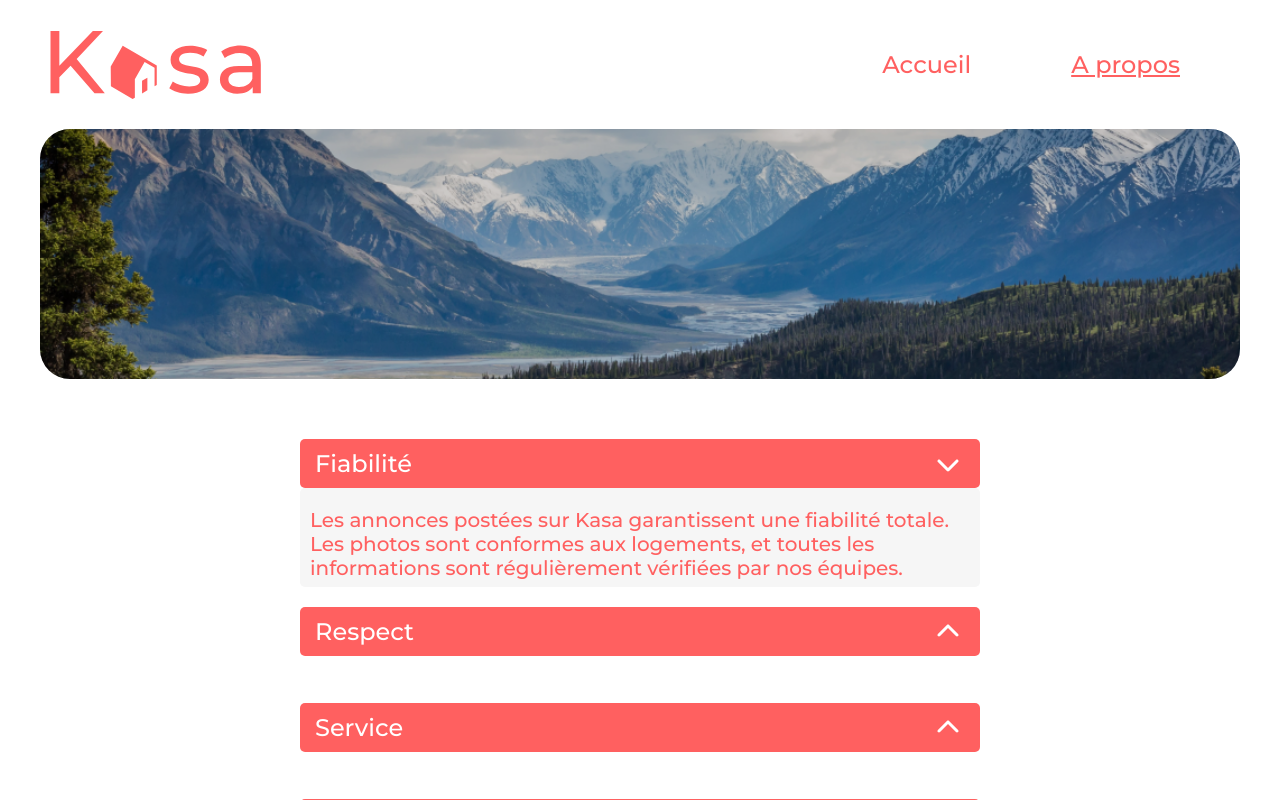
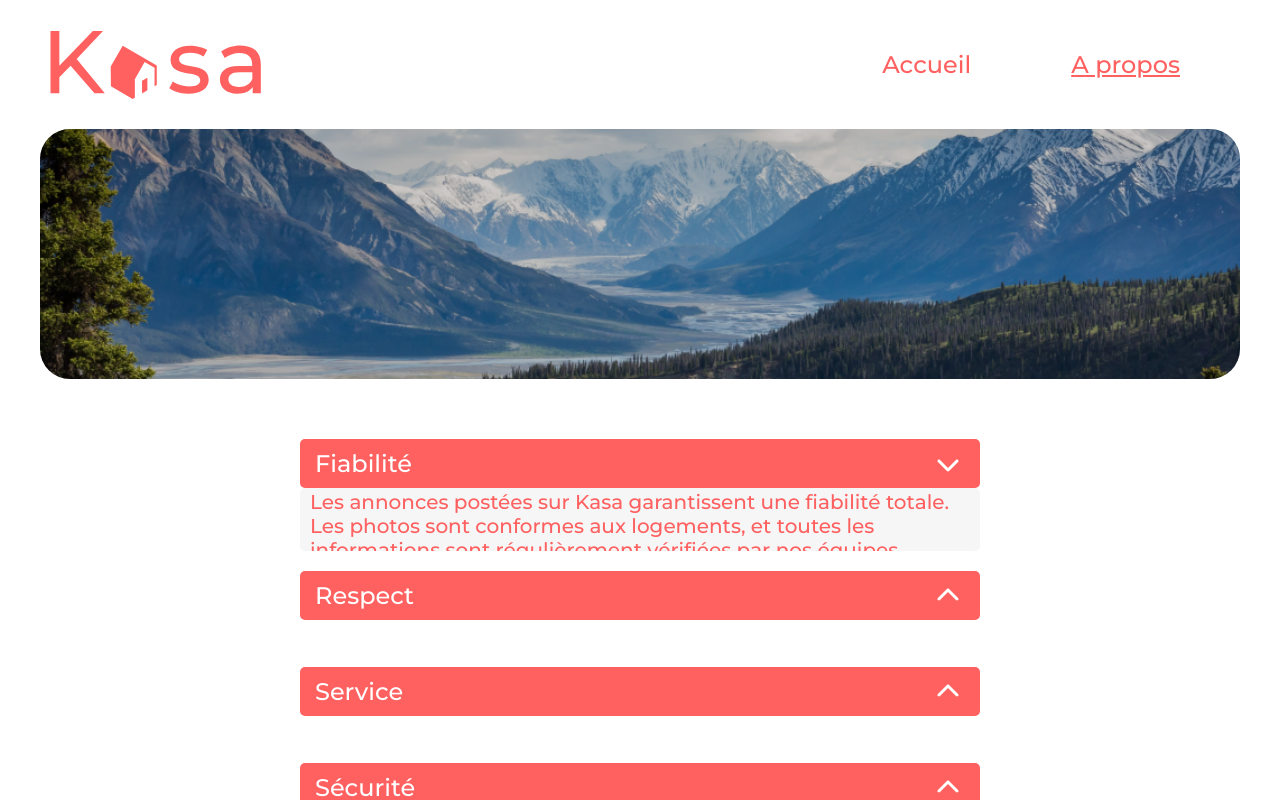
Before and after one commit to ShumiFr/Kasa, a React (Create React App) app: page /about in a window 1280 px wide. Both pictures are taken after a click on the element "Fiabilité". Shown: the top 800 px of the page. Built offline with nearby package versions, Linux system fonts and the light colour scheme.

Commit message:
Lissage de l'animation de la collapse

```diff
--- a/src/components/Collapse.js
+++ b/src/components/Collapse.js
@@ -1,13 +1,18 @@
-import React, { useState } from "react";
+import React, { useState, useRef } from "react";
 import { FontAwesomeIcon } from "@fortawesome/react-fontawesome";
 import { faChevronUp } from "@fortawesome/free-solid-svg-icons";
 import "../styles/components/_collapse.scss";
 
 const Collapse = ({ title, description }) => {
   const [isOpen, setIsOpen] = useState(false);
+  const descriptionRef = useRef(null);
 
   const toggleCollapse = () => {
     setIsOpen(!isOpen);
+  };
+
+  const getDescriptionHeight = () => {
+    return isOpen ? descriptionRef.current.scrollHeight : 0;
   };
 
   return (
@@ -23,9 +28,17 @@ const Collapse = ({ title, description }) => {
             className={`rotate-icon ${isOpen ? "rotate-icon-open" : ""}`}
           />
         </p>
-        <div className="description" style={{
-          maxHeight: isOpen ? 300 : 0
-        }}>{description}</div>
+        <div
+          className="description"
+          style={{
+            maxHeight: getDescriptionHeight(),
+            overflow: "hidden",
+            transition: "max-height 0.3s ease-in-out",
+          }}
+          ref={descriptionRef}
+        >
+          {description}
+        </div>
       </div>
     </li>
   );
```
